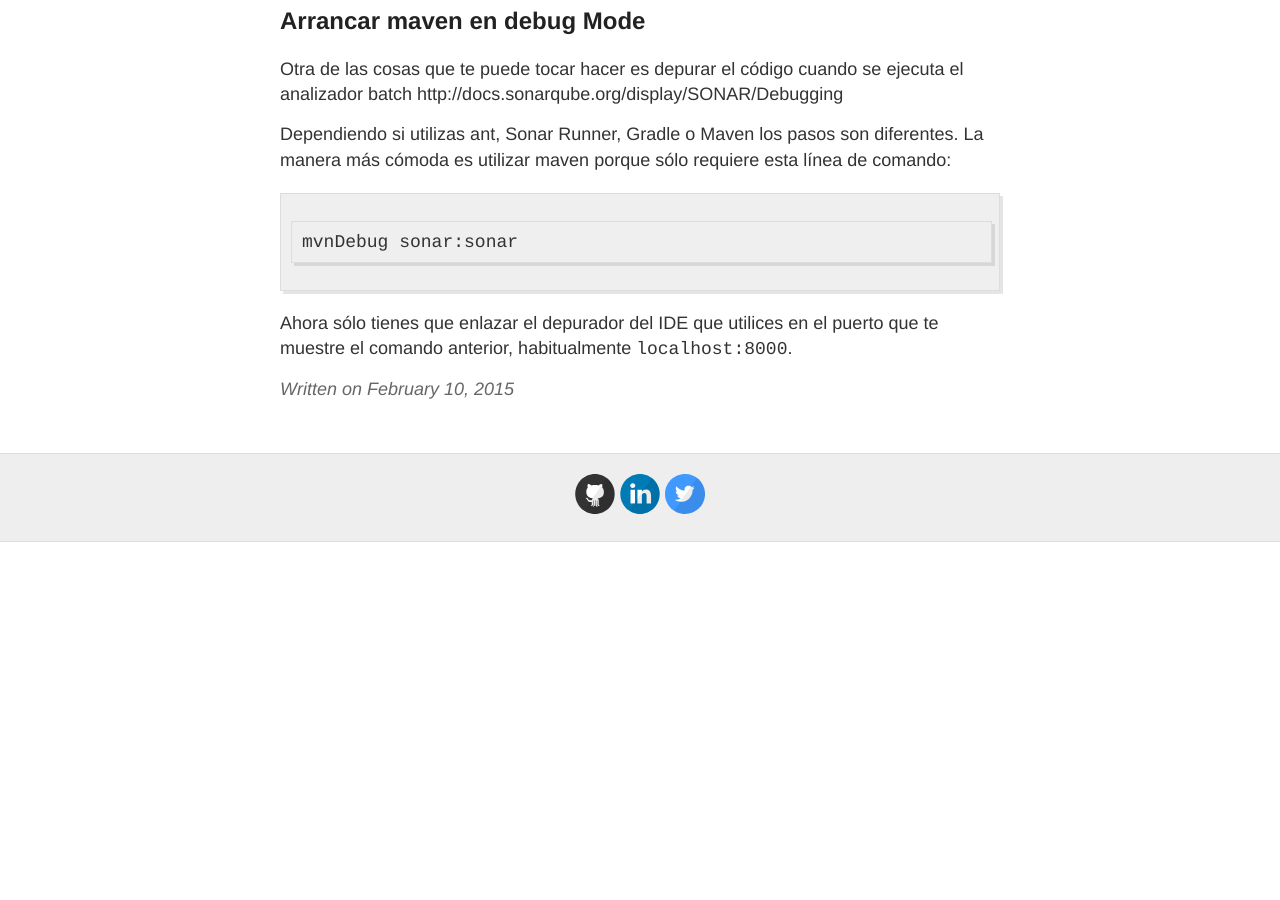
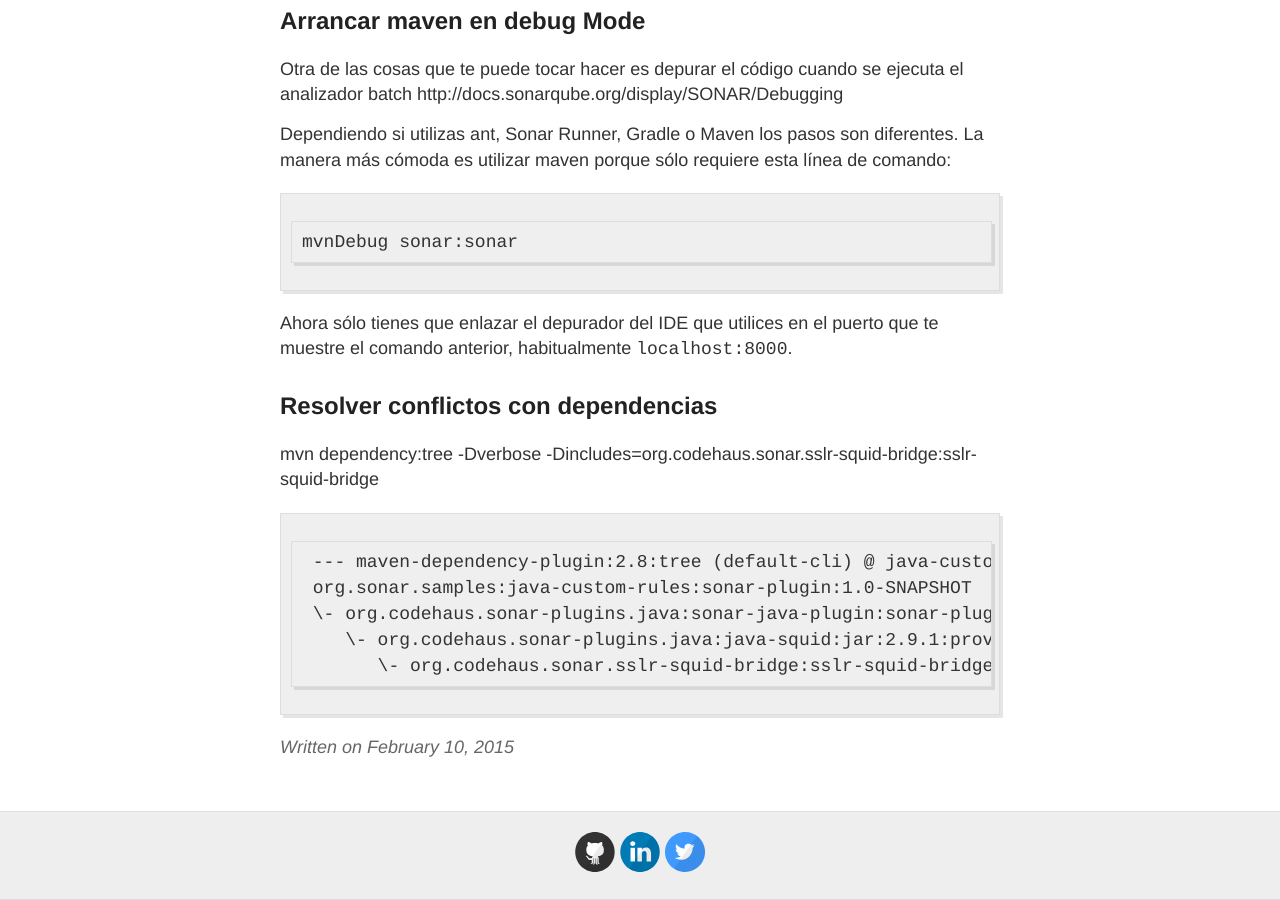
Before and after one commit to alpoza/alpoza.github.io, a Jekyll site: the page built from _posts/2015-2-10-Sopa-de-sonar.md, in a window 1280 px wide and 900 px high, scrolled down 1324 px. Built offline with Jekyll 4.4.1, drawn with Linux system fonts in a browser that asks for light colours; Markdown is read by kramdown in place of the engine named in the settings; comment, search, counter and statistics services are not loaded; before the commit the page ends 1866 px from its top, so only the background shows below that.

Commit message:
Resolver conflictos con dependencias

```diff
--- a/_posts/2015-2-10-Sopa-de-sonar.md
+++ b/_posts/2015-2-10-Sopa-de-sonar.md
@@ -50,3 +50,13 @@ Dependiendo si utilizas ant, Sonar Runner, Gradle o Maven los pasos son diferent
     mvnDebug sonar:sonar
 
 Ahora sólo tienes que enlazar el depurador del IDE que utilices en el puerto que te muestre el comando anterior, habitualmente `localhost:8000`.
+
+## Resolver conflictos con dependencias
+
+mvn dependency:tree -Dverbose -Dincludes=org.codehaus.sonar.sslr-squid-bridge:sslr-squid-bridge
+
+     --- maven-dependency-plugin:2.8:tree (default-cli) @ java-custom-rules ---
+     org.sonar.samples:java-custom-rules:sonar-plugin:1.0-SNAPSHOT
+     \- org.codehaus.sonar-plugins.java:sonar-java-plugin:sonar-plugin:2.9.1:provided
+        \- org.codehaus.sonar-plugins.java:java-squid:jar:2.9.1:provided
+           \- org.codehaus.sonar.sslr-squid-bridge:sslr-squid-bridge:jar:2.4:provided
```
